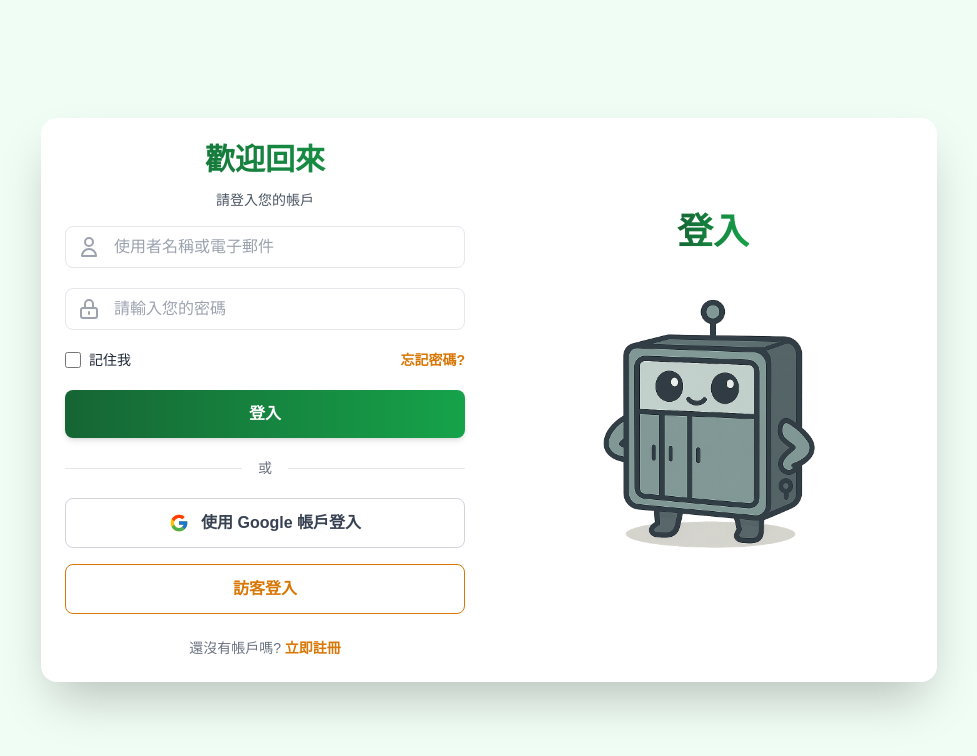
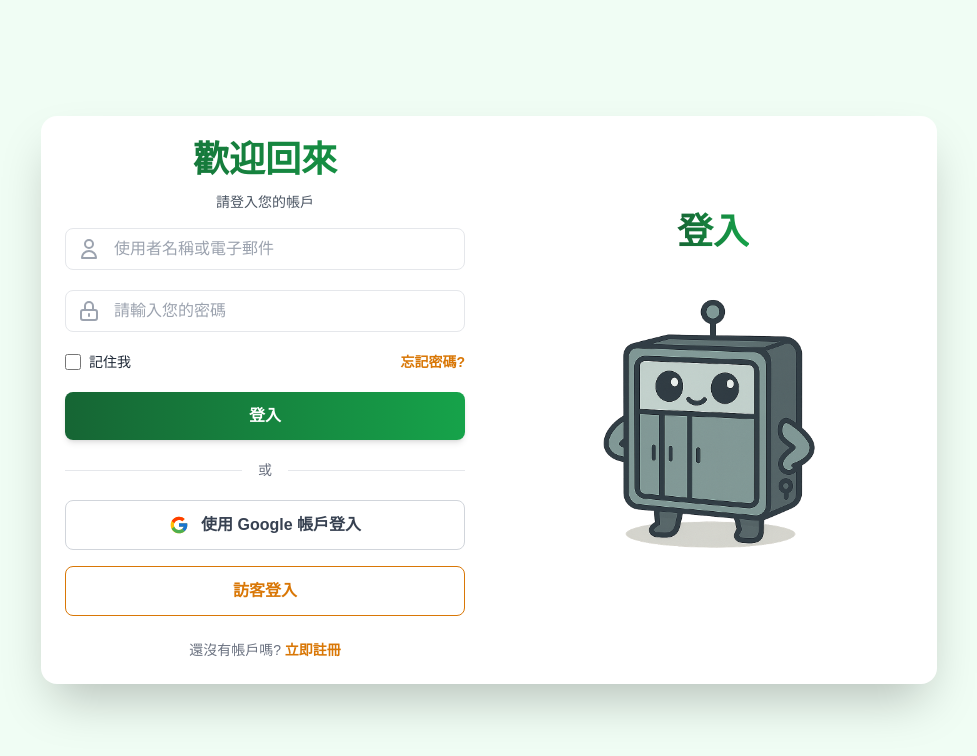
Before and after one commit to smartclothes2025/smart-clothes-main, a React (Vite) app: page / in a window 1280 px wide. Shown: the top 756 px of the page, without its empty margins (151-1128 px from the left). Built offline with nearby package versions, Linux system fonts and the light colour scheme; the HTML template or start-up script is replaced by a standard one.

Commit message:
卡片修正

```diff
--- a/src/components/WeatherCard.jsx
+++ b/src/components/WeatherCard.jsx
@@ -41,10 +41,12 @@ export default function WeatherCard() {
     <div className="bg-gradient-to-r from-indigo-50 to-white rounded-2xl p-4 shadow-md w-full">
       <div className="flex items-start justify-between">
         <div>
+         <div className="flex flex-col items-start">
           <div className="text-sm text-indigo-600">{dateStr}</div>
           <div className="mt-1 text-3xl font-bold text-gray-900">
             {Math.round(weather.temperature)}°C
           </div>
+        </div>
           <div className="text-sm text-gray-500 capitalize">
             {weather.description} · {weather.suggestion}
           </div>
--- a/src/pages/Login.jsx
+++ b/src/pages/Login.jsx
@@ -68,7 +68,7 @@ const LoginPage = ({ onLogin }) => {
         {/* ========== 左側：登入表單 ========== */}
         <div className="w-full md:w-1/2">
           <div className="p-8 md:p-6">
-            <h1 className="mb-3 text-3xl font-bold text-transparent bg-clip-text bg-gradient-to-r from-green-800 to-green-600">
+            <h1 className="mb-3 text-4xl font-bold text-transparent bg-clip-text bg-gradient-to-r from-green-800 to-green-600">
               歡迎回來
             </h1>
             <p className="mb-4 text-sm text-gray-600">請登入您的帳戶</p>
```
